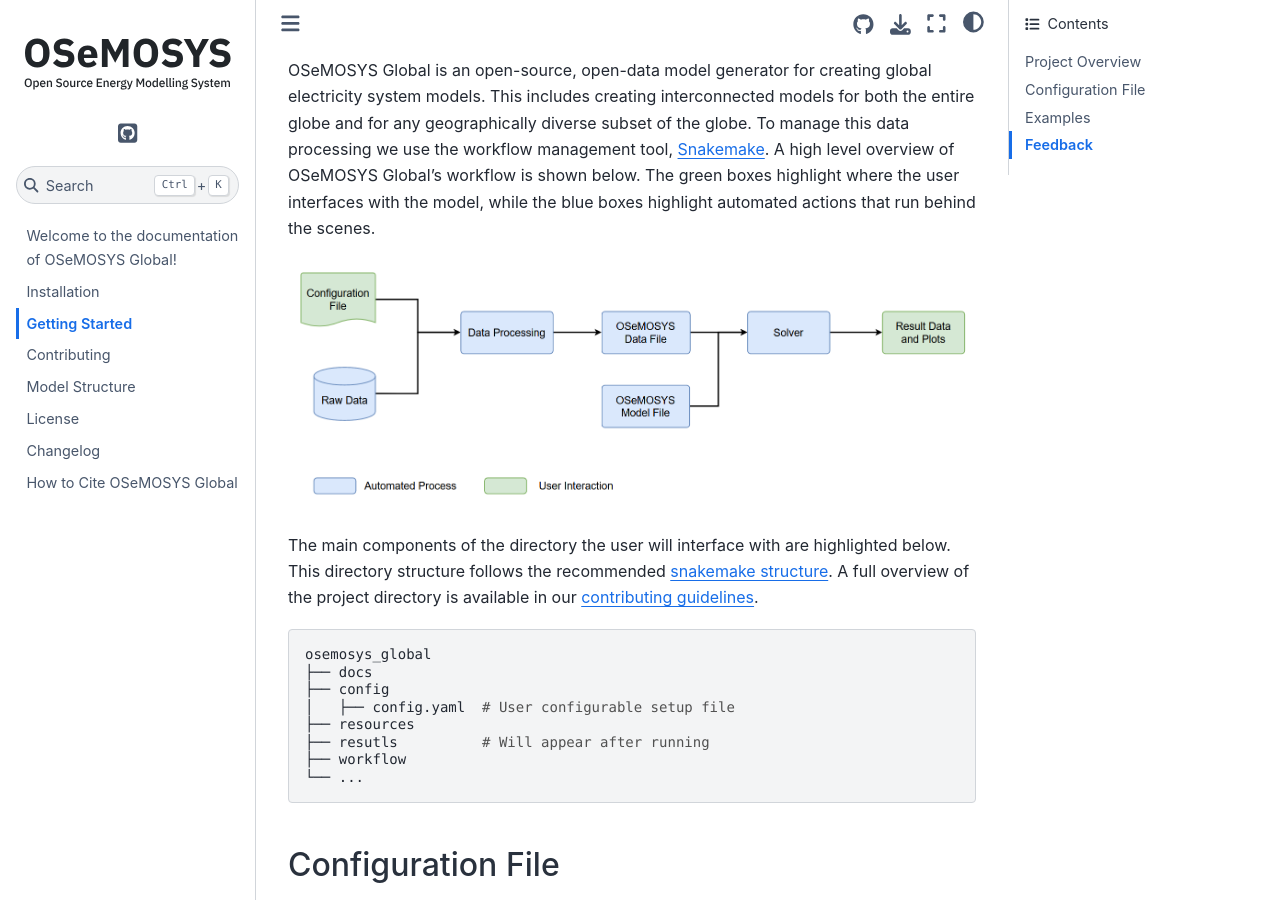
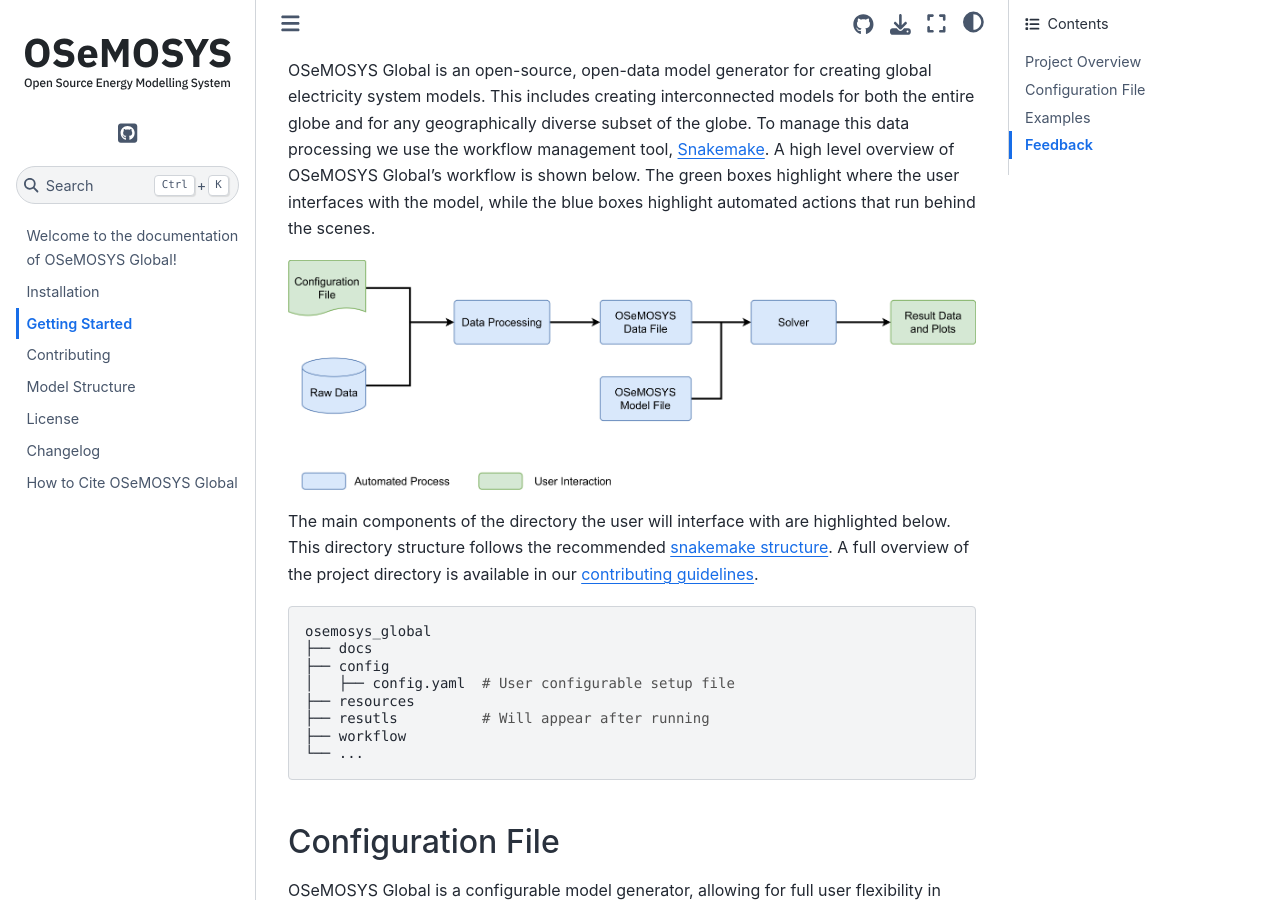
Before and after one commit to OSeMOSYS/osemosys_global, a Sphinx documentation site: the page built from docs/getting-started.md, in a window 1280 px wide and 900 px high, scrolled down 338 px. Built offline with Sphinx 7.4.7 and the Sphinx Book theme 1.1.4, drawn with Linux system fonts in a browser that asks for light colours; the version number is read from the project's files by our own code.

Commit message:
updated pic quality

```diff
--- a/docs/getting-started.md
+++ b/docs/getting-started.md
@@ -20,7 +20,7 @@
 the user interfaces with the model, while the blue boxes highlight automated
 actions that run behind the scenes.
 
-![Flowchart-high-level](_static/flowchart_high_level.png "Flowchart")
+![Flowchart-high-level](_static/flowchart-high-level.jpg "Flowchart")
 
 The main components of the directory the user will interface with are
 highlighted below. This directory structure follows the recommended
```
Also changed, not shown: docs/_static/electricity-trade.jpg, docs/_static/flowchart-high-level.jpg (added), docs/_static/flowchart_high_level.png (deleted), docs/_static/international-trading.jpg, docs/_static/simple-res.jpg, 1 other file.
